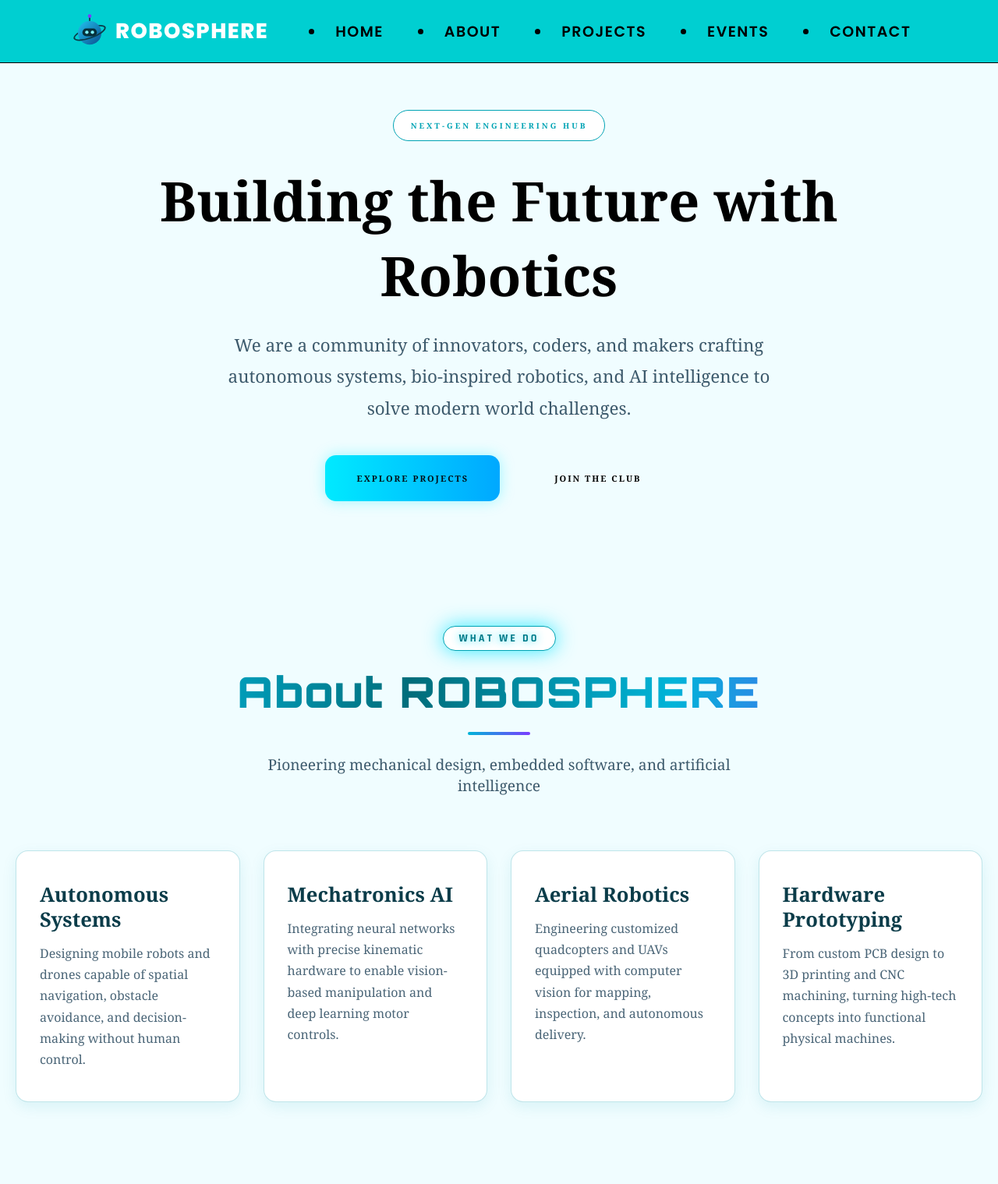
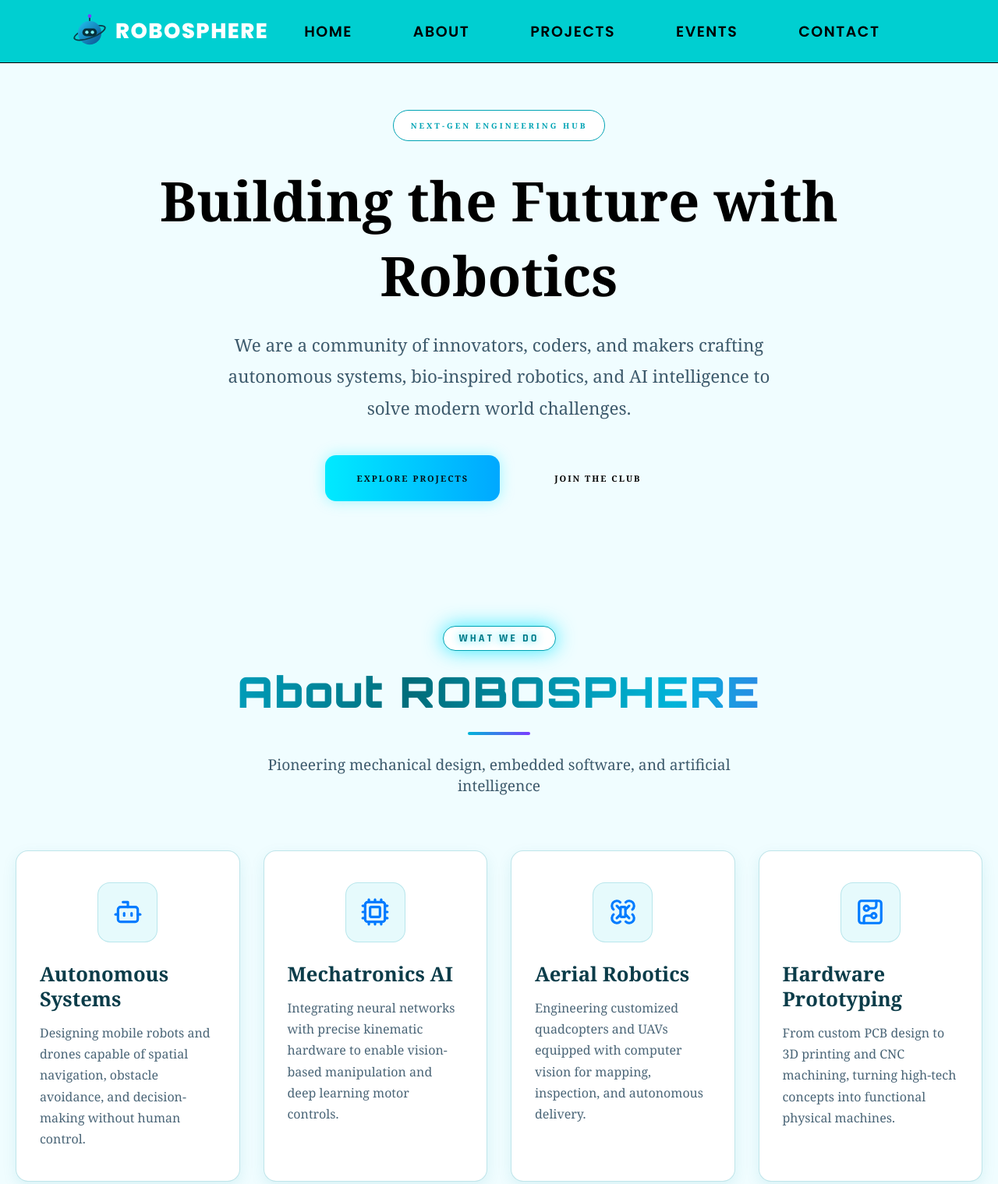
Before and after one commit to RadhikaInnovates/robosphere-robotics-club, a plain HTML site: page index.html in a window 1280 px wide. Shown: the top 1519 px of the page at 78% size. Drawn offline with Linux system fonts and the light colour scheme.

Commit message:
About section (Icons)

```diff
--- a/index.html
+++ b/index.html
@@ -26,7 +26,7 @@
         <nav>
             <ul class="nav-links">
                 <li><a href="#home">Home</a></li>
-                <li><a href="#about">About</a></li>
+                <li><a href="#abouts">About</a></li>
                 <li><a href="#projects">Projects</a></li>
                 <li><a href="#events">Events</a></li>
                 <li><a href="#contact">Contact</a></li>
@@ -61,24 +61,36 @@
 
         <div class="cards">
             <div class="card">
+                 <div class="card-icon">
+                        <img src="assets/icons/bot.svg" alt="Autonomous Robot">
+                    </div>
                 <h3>Autonomous Systems</h3>
                 <p>Designing mobile robots and drones capable of spatial navigation,
                     obstacle avoidance, and decision-making without human control.</p>
             </div>
 
             <div class="card">
+                <div class="card-icon">
+                    <img src="assets/icons/cpu.svg" alt="Artificial Intelligence">
+                </div>
                 <h3>Mechatronics AI</h3>
                 <p>Integrating neural networks with precise kinematic hardware to enable
                     vision-based manipulation and deep learning motor controls.</p>
             </div>
 
             <div class="card">
+                <div class="card-icon">
+                    <img src="assets/icons/drone.svg" alt="Aerial Robotics">
+                </div>
                 <h3>Aerial Robotics</h3>
                 <p>Engineering customized quadcopters and UAVs equipped with computer
                     vision for mapping, inspection, and autonomous delivery.</p>
             </div>
 
             <div class="card">
+                <div class="card-icon">
+                    <img src="assets/icons/circuit-board.svg" alt="Hardware Prototyping">
+                </div>
                 <h3>Hardware Prototyping</h3>
                 <p>From custom PCB design to 3D printing and CNC machining, turning
                     high-tech concepts into functional physical machines.</p>
@@ -160,7 +172,8 @@
                 </div>
                 <div class="project-body">
                     <h3>Drone</h3>
-                <p>Quadcopter controlled wirelessly from an Android app, with stable flight using onboard motor control.” (Edit to match what your drone actually does).</p>
+                    <p>Quadcopter controlled wirelessly from an Android app, with stable flight using onboard motor
+                        control.” (Edit to match what your drone actually does).</p>
                     <div class="tags">
                         <span class="tag">ESP32</span>
                         <span class="tag">Android App</span>
@@ -255,6 +268,9 @@
                 <div class="info-item">
 
                     <div>
+                        <div class="icons">
+                        <img src="assets/icons/map-pin.svg" alt="Location">
+                    </div>
                         <h4>Lab Location</h4>
                         <p>Innovation Complex, Suite 402, Campus Center</p>
                     </div>
@@ -262,6 +278,9 @@
                 <div class="info-item">
 
                     <div>
+                        <div class="icons">
+                        <img src="assets/icons/mail-open.svg" alt="email">
+                    </div>
                         <h4>Email Us</h4>
                         <p>contact@robosphere-club.org</p>
                     </div>
--- a/style.css
+++ b/style.css
@@ -59,6 +59,9 @@ display: block;
     letter-spacing: 1.5px;
     text-decoration: uppercase;
     transition: all 0.3s ease;
+    list-style: none;
+margin: 0;
+padding: 0;
 }
 .nav-links a {
     color: var(--link);
@@ -101,10 +104,6 @@ display: block;
     justify-content: center;
     text-align: center;
     padding: 60px 20px;
-   /*background-image:
-        linear-gradient(rgb(0, 150, 170, 0.12) 1px, transparent 1px),
-        linear-gradient(90deg, rgba(0, 150, 170, 0.12) 1px, transparent 1px);
-    background-size: 32px 32px;*/
     overflow: hidden;
 }
 .hero-badge{
@@ -206,7 +205,6 @@ display: block;
     0%        { left: -100%; }
     60%, 100% { left: 160%; }
 }
-/* ABOUT SECTION */
 /* -------------------------- ABOUT SECTION -------------------------- */
 .about {
     padding: 100px 20px;
@@ -266,6 +264,42 @@ display: block;
     color: #3d5a6c;
     font-family:Georgia, 'Times New Roman', Times, serif;
     font-size: 1.2rem;
+}
+
+.card-icon {
+    width: 75px;
+    height: 75px;
+
+    display: flex;
+    align-items: center;
+    justify-content: center;
+
+    margin-bottom: 25px;
+
+    background: #e6fafc;
+    border: 1px solid rgba(0, 150, 170, 0.2);
+
+    border-radius: 16px;
+
+    transition: transform 0.3s ease,
+                background-color 0.3s ease;
+}
+
+.card-icon img {
+    width: 38px;
+    height: 38px;
+
+    object-fit: contain;
+}
+
+.card:hover .card-icon {
+    transform: translateY(-5px);
+
+    background: #d4f7fa;
+}
+.card-icon {
+    margin-left: auto;
+    margin-right: auto;
 }
 @keyframes gradientFlow {
     to { background-position: 200% center; }
@@ -611,14 +645,12 @@ display: block;
         font-size: 1.6rem;
     }
 }
-/* CONTACT SECTION */
+/* ---------------------------CONTACT SECTION ----------------------------------*/
 .contact {
     padding: 100px 20px;
     text-align: center;
     scroll-margin-top: 82px;
 }
-
-/* ---------- Heading ---------- */
 .contact .section-tag {
     display: table;
     margin: 0 auto 18px;
@@ -660,8 +692,6 @@ display: block;
     font-family: 'Inter', sans-serif;
     font-size: 1.2rem;
 }
-
-/* ---------- Main box (2 columns) ---------- */
 .contact-box {
     display: grid;
     grid-template-columns: 1fr 1.1fr;
@@ -676,7 +706,6 @@ display: block;
     box-shadow: 0 8px 24px rgba(0, 150, 170, 0.12);
 }
 
-/* ---------- Left: contact info ---------- */
 .contact-info h3 {
     margin: 0 0 16px;
     color: #0b3c49;
@@ -691,7 +720,11 @@ display: block;
     font-family: 'Inter', sans-serif;
     line-height: 1.7;
 }
-
+.icons{
+display: flex;
+    align-items: left;
+    font-size: 5px;
+}
 .info-item {
     display: flex;
     align-items: center;
@@ -703,7 +736,7 @@ display: block;
 .info-item:hover {
     transform: translateX(5px);
 }
-/* ---------- Right: form ---------- */
+
 .form-group {
     margin-bottom: 22px;
 }
@@ -746,7 +779,6 @@ display: block;
 .contact-form textarea:hover {
     border-color: #00a3b4;
 }
-
 .contact-form input[type="text"]:focus,
 .contact-form input[type="email"]:focus,
 .contact-form textarea:focus {
@@ -755,8 +787,6 @@ display: block;
     border-color: #00cfd1;
     box-shadow: 0 6px 16px rgba(0, 207, 209, 0.22);
 }
-
-/* ---------- Radio options ---------- */
 .radio-row {
     display: flex;
     flex-wrap: wrap;
@@ -789,14 +819,11 @@ display: block;
     color: #007b8a;
 }
 
-/* jo option select hai wo teal se bhar jaata hai */
 .radio-option:has(input:checked) {
     background: #00a3b4;
     border-color: #00a3b4;
     color: #ffffff;
 }
-
-/* ---------- Send button ---------- */
 .send-btn {
     width: 100%;
     padding: 18px;
@@ -832,7 +859,6 @@ display: block;
     transform: translateY(0) scale(0.98);
 }
 
-/* ---------- Mobile ---------- */
 @media (max-width: 850px) {
     .contact-box {
         grid-template-columns: 1fr;
```
Also changed, not shown: assets/Icons/bot.svg (added), assets/Icons/circuit-board.svg (added), assets/Icons/cpu.svg (added), assets/Icons/drone.svg (added), assets/Icons/mail-open.svg (added), assets/Icons/map-pin.svg (added). Lines whose indentation alone changed are shown as unchanged.
